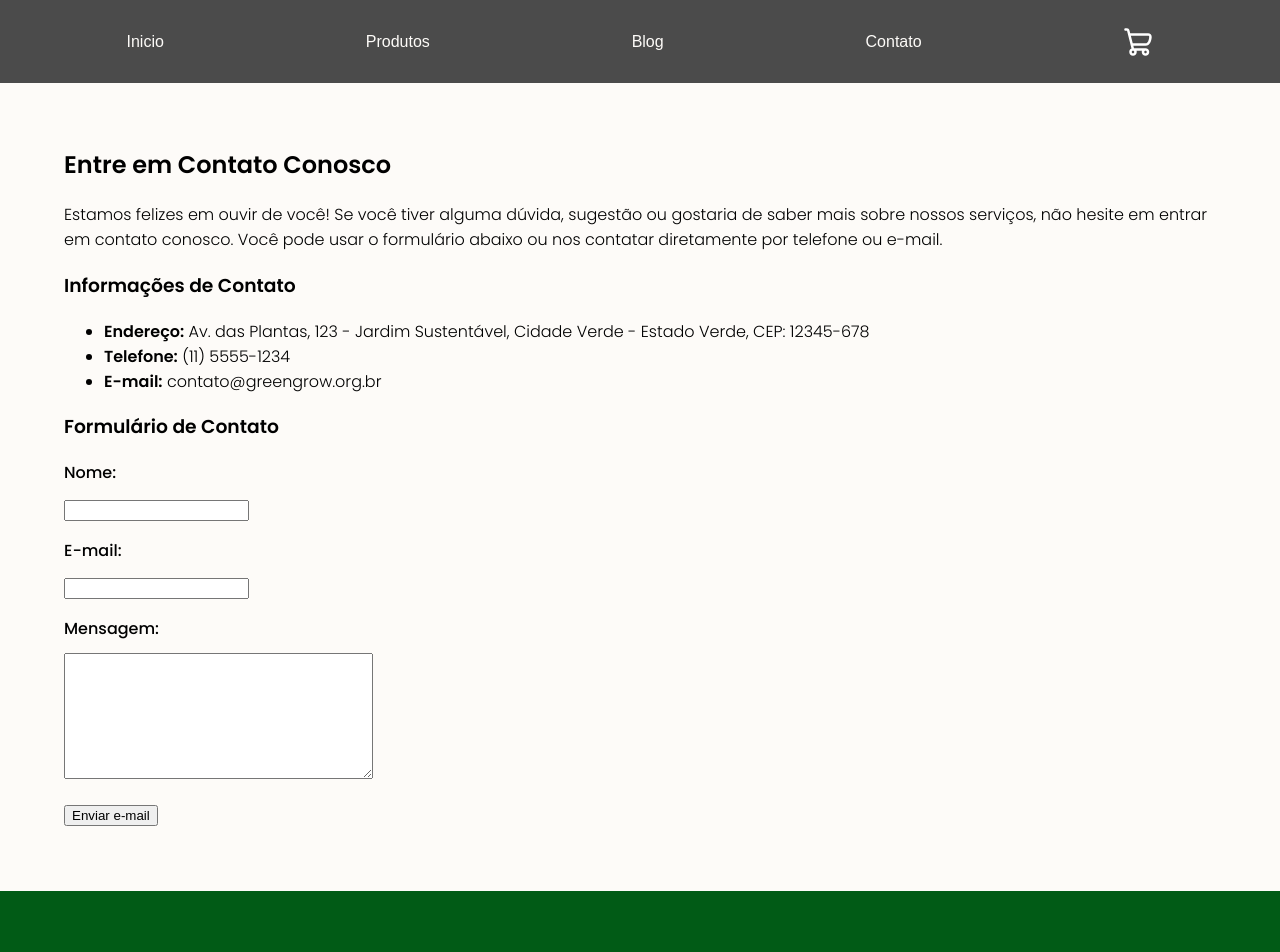
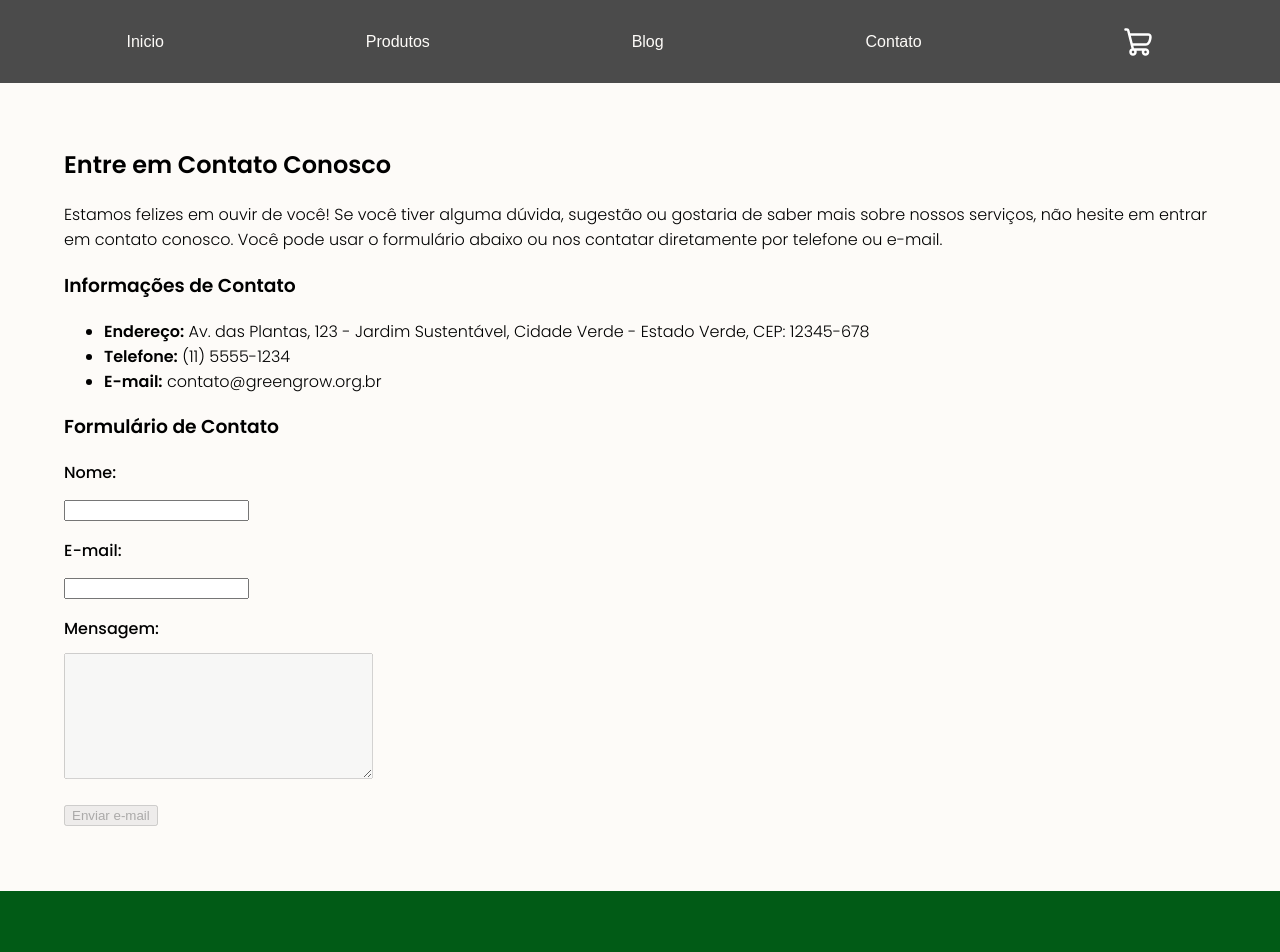
Before and after one commit to NatanVilasBoas/green-grow-site, a React (Create React App) app: page /contact in a window 1280 px wide. Shown: the top 952 px of the page. Built offline with nearby package versions, Linux system fonts and the light colour scheme; the HTML template or start-up script is replaced by a standard one.

Commit message:
✅ ✨ aplicando e testando disabled em mensagem e botão de submit em forms

```diff
--- a/src/components/FormsContact/FormsContact.tsx
+++ b/src/components/FormsContact/FormsContact.tsx
@@ -1,12 +1,33 @@
+import { useState } from "react";
 import InputFormsContact from "./InputFormsContact/InputFormsContact";
 
 const FormsContact = () => {
+
+    const [email, setEmail] = useState('');
+    const [nome, setNome] = useState('');
+
+    const changeEmail = (value : string) => {
+        setEmail(value);
+    }
+    const changeNome = (value : string) => {
+        setNome(value);
+    }
+
     return (
         <form data-testid="forms-contato">
-            <InputFormsContact text titulo="Nome:" />
-            <InputFormsContact text titulo="E-mail:" />
-            <InputFormsContact text = {false} titulo="Mensagem:" />
-            <button>Enviar e-mail</button>
+            <InputFormsContact
+                onHandleChange={(value) => changeEmail(value)}
+                text
+                titulo="Nome:" />
+            <InputFormsContact
+                onHandleChange={(value) => changeNome(value)}
+                text
+                titulo="E-mail:" />
+            <InputFormsContact
+                text = {false}
+                titulo="Mensagem:"
+                isDisabled = {nome.length > 0 && email.length > 0 ? false : true} />
+            <button disabled = {nome.length > 0 && email.length > 0 ? false : true}>Enviar e-mail</button>
         </form>
     )
 }
--- a/src/components/FormsContact/InputFormsContact/InputFormsContact.tsx
+++ b/src/components/FormsContact/InputFormsContact/InputFormsContact.tsx
@@ -11,14 +11,26 @@ const Label = styled.label`
 
 interface Props {
     titulo: string;
-    text: boolean
+    text: boolean;
+    onHandleChange?: (e: string) => void;
+    isDisabled?: boolean;
 }
 
-const InputFormsContact : React.FC<Props> = ({titulo, text}) => {
+const InputFormsContact : React.FC<Props> = ({titulo, text, onHandleChange, isDisabled}) => {
     return (
         <Container>
             <Label htmlFor={titulo.toLocaleLowerCase()}>{titulo}</Label>
-            {text ? <input type="text" id={titulo.toLocaleLowerCase()} name={titulo.toLocaleLowerCase()} required/> : <textarea name="mensagem" cols={36} rows={8}/>}
+            {text ? <input
+                        type="text"
+                        id={titulo.toLocaleLowerCase()}
+                        name={titulo.toLocaleLowerCase()}
+                        required onChange={(e) => onHandleChange && onHandleChange(e.target.value)}/>
+                : <textarea
+                    name={titulo.toLocaleLowerCase()}
+                    id={titulo.toLocaleLowerCase()}
+                    cols={36}
+                    rows={8}
+                    disabled = {isDisabled ? true : false}/>}
 
         </Container>
     )
```
Also changed, not shown: 1 other file (tests, documents, lock files or other folders).
